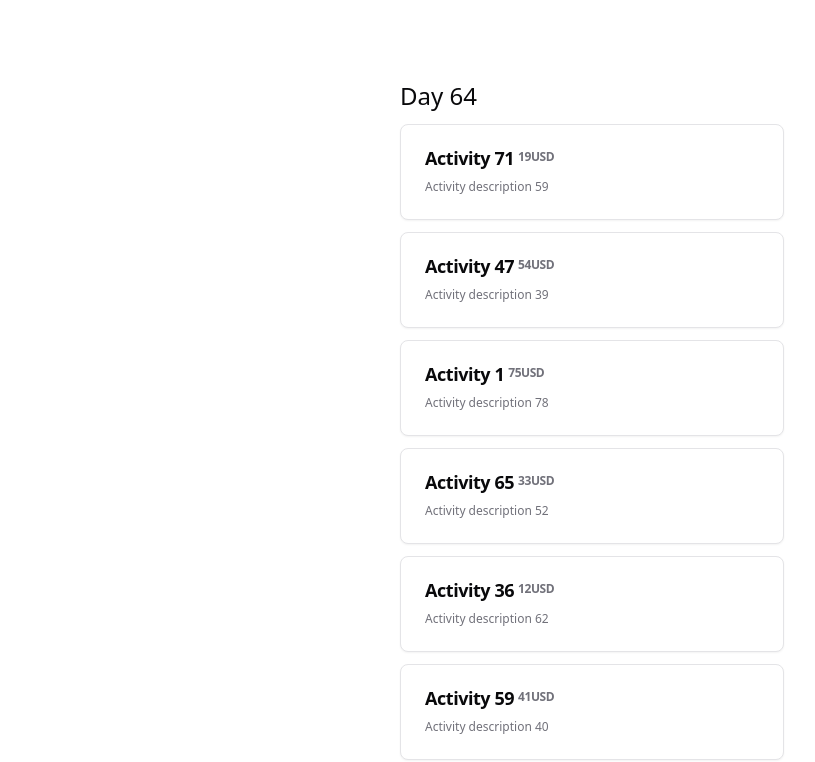
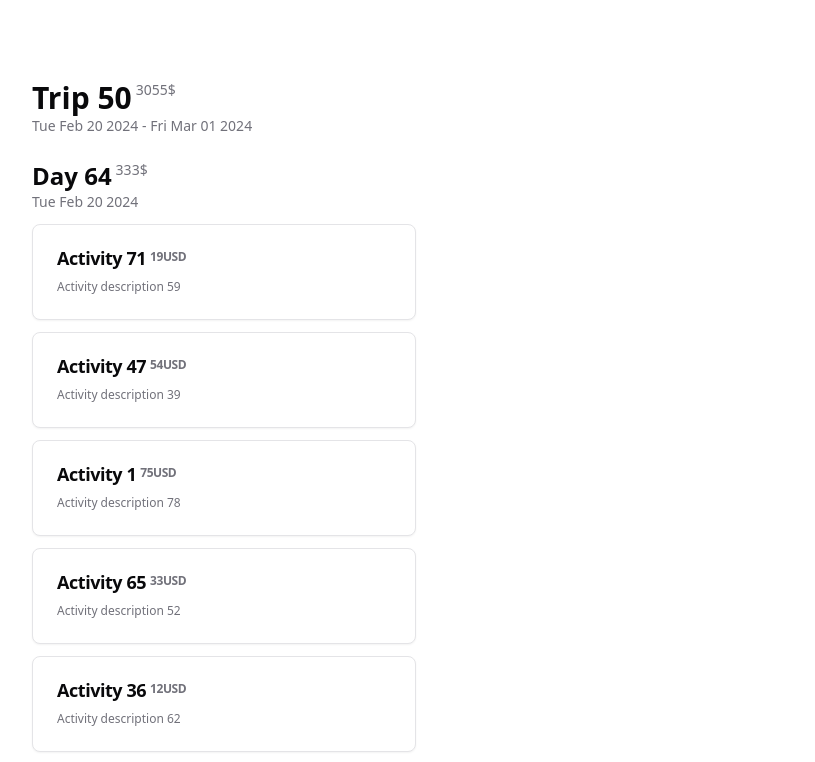
Before and after one commit to robertkocsis/trip-trackr, a SvelteKit app: page /day/1 in a window 1280 px wide. Shown: the top 762 px of the page, without its empty margins (48-863 px from the left). Built offline with nearby package versions, Linux system fonts and the light colour scheme.

Commit message:
add TripHeader component

```diff
--- a/src/lib/components/custom/day/DayCard.svelte
+++ b/src/lib/components/custom/day/DayCard.svelte
@@ -19,7 +19,16 @@
 
 {#if expanded}
 	<div class="flex flex-col space-y-3 w-96 m-w-96">
-		<h1 class="text-2xl">{day.name}</h1>
+		<div>
+			<div class="flex space-x-1">
+				<h2 class="text-2xl font-bold">{day.name}</h2>
+				<span class="text-sm text-muted-foreground">{calculateDayCost()}$</span>
+			</div>
+			<p class="text-sm text-muted-foreground">
+				{new Date(day.date).toDateString()}
+			</p>
+		</div>
+
 		{#each day.activities as activity, index}
 			{#if activityLimit === undefined || index < activityLimit}
 				<Card.Root class="w-96 m-w-96">
--- /dev/null
+++ b/src/lib/components/custom/trip-header/TripHeader.svelte
@@ -0,0 +1,30 @@
+<script lang="ts">
+	import type { TripDay } from '$lib/entities/Day';
+	import type { Trip } from '$lib/entities/Trip';
+	import { currentTrip } from '$lib/stores/currentTrip.store';
+
+	const calculateTripCost = (trip: Trip) => {
+		let cost = 0;
+		trip.days.forEach((day: TripDay) => {
+			day.activities.forEach((activity) => {
+				if (activity.cost) {
+					cost += activity.cost.amount;
+				}
+			});
+		});
+		return cost;
+	};
+</script>
+
+<div class="mb-6">
+	<div class="flex space-x-1">
+		<h2 class="text-3xl font-bold">{$currentTrip.name}</h2>
+		<span class="text-sm text-muted-foreground">{calculateTripCost($currentTrip)}$</span>
+	</div>
+
+	<p class="text-sm text-muted-foreground">
+		{new Date($currentTrip.startDate).toDateString()} - {new Date(
+			$currentTrip.endDate
+		).toDateString()}
+	</p>
+</div>
--- a/src/lib/entities/Trip.ts
+++ b/src/lib/entities/Trip.ts
@@ -1,11 +1,11 @@
-import type { Day } from '$lib/entities/Day';
+import type { TripDay } from '$lib/entities/Day';
 
 interface Trip {
 	id: string;
 	name: string;
 	startDate: string;
 	endDate: string;
-	days: Day[];
+	days: TripDay[];
 }
 
 export type { Trip };
--- a/src/routes/day/[id]/+layout.svelte
+++ b/src/routes/day/[id]/+layout.svelte
@@ -1,3 +1,8 @@
-<div class="flex justify-center items-center">
+<script>
+	import TripHeader from '$components/custom/trip-header/TripHeader.svelte';
+</script>
+
+<TripHeader></TripHeader>
+<div class="flex justify-start items-center">
 	<slot />
 </div>
--- a/src/routes/trip/[id]/+page.svelte
+++ b/src/routes/trip/[id]/+page.svelte
@@ -1,32 +1,8 @@
 <script lang="ts">
 	import CalendarView from '$components/custom/calendar-view/CalendarView.svelte';
-	import type { Trip } from '$lib/entities/Trip';
-	import { currentTrip } from '$lib/stores/currentTrip.store';
-
-	const calculateTripCost = (trip: Trip) => {
-		let cost = 0;
-		trip.days.forEach((day) => {
-			day.activities.forEach((activity) => {
-				if (activity.cost) {
-					cost += activity.cost.amount;
-				}
-			});
-		});
-		return cost;
-	};
+	import TripHeader from '$components/custom/trip-header/TripHeader.svelte';
 </script>
 
-<div class="mb-6">
-	<div class="flex space-x-1">
-		<h2 class="text-3xl font-bold">{$currentTrip.name}</h2>
-		<span class="text-sm text-muted-foreground">{calculateTripCost($currentTrip)}$</span>
-	</div>
-
-	<p class="text-sm text-muted-foreground">
-		{new Date($currentTrip.startDate).toDateString()} - {new Date(
-			$currentTrip.endDate
-		).toDateString()}
-	</p>
-</div>
+<TripHeader></TripHeader>
 
 <CalendarView></CalendarView>
```
